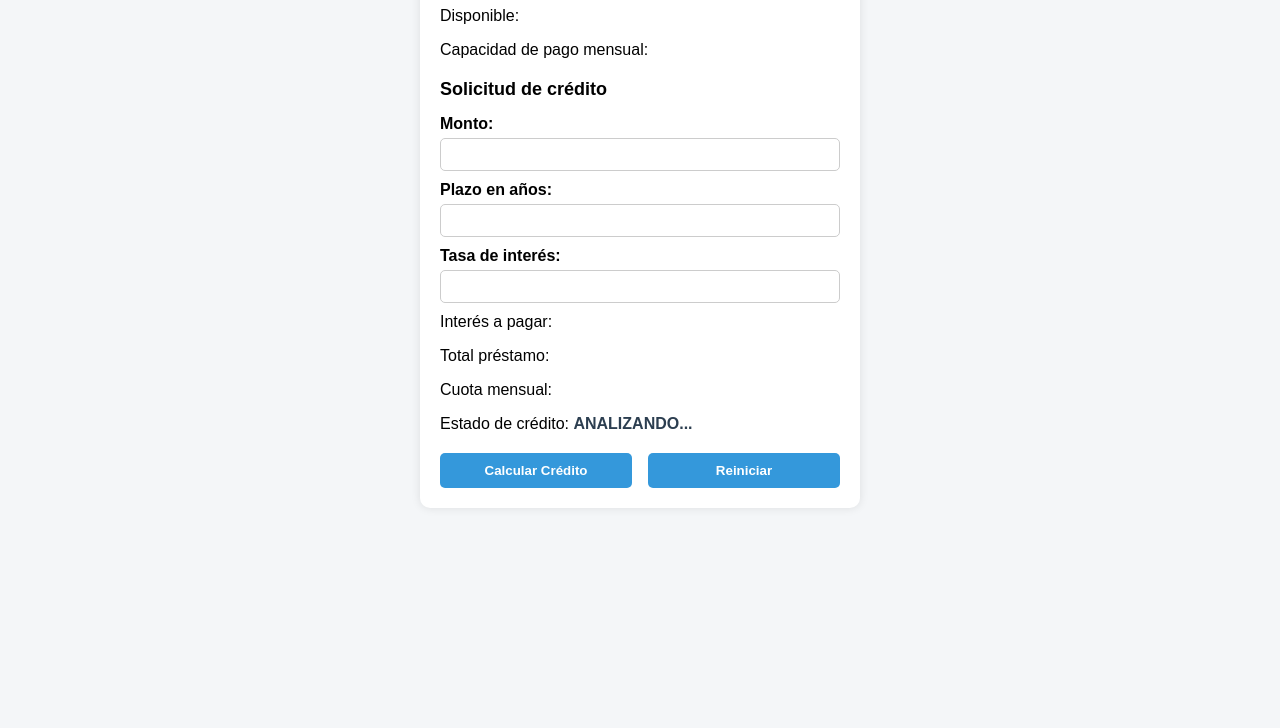
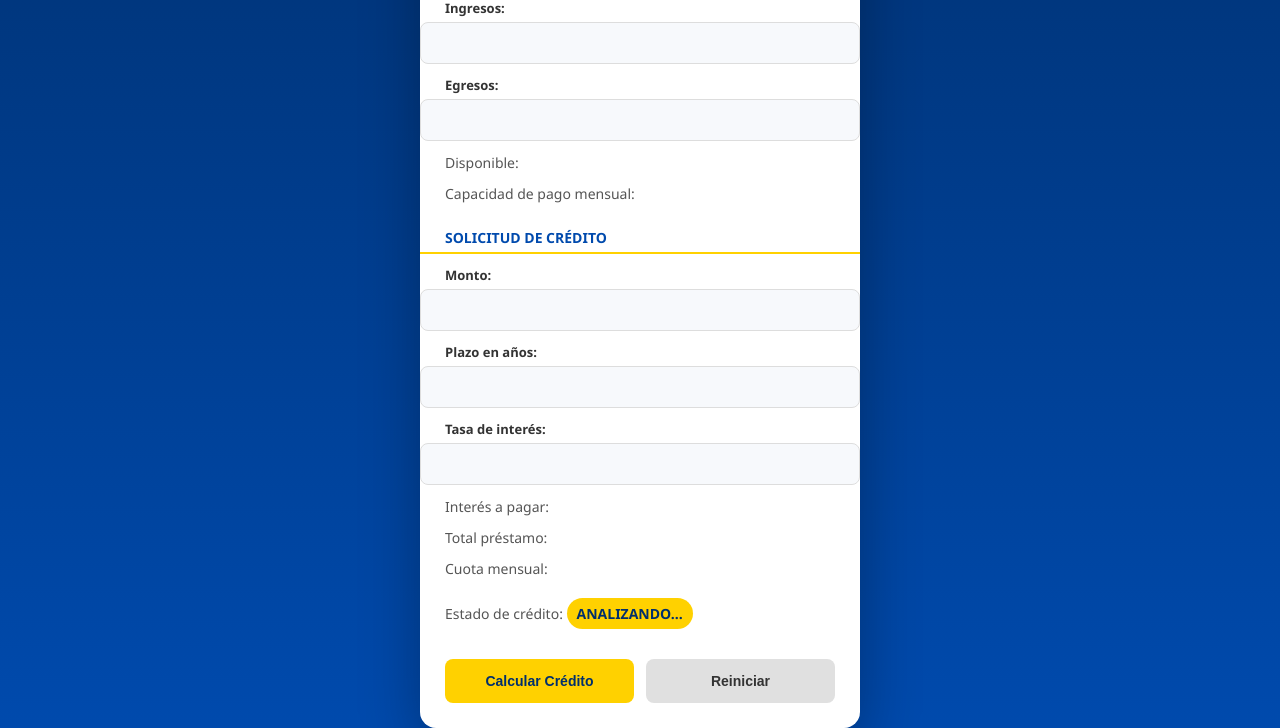
Before and after one commit to freslyA/simulador_credito, a plain HTML site: page simulador/simulador.html in a window 1280 px wide. Shown: the part 299-1027 px from the top of the page. Before the commit the page ends 847 px from the top, so only its background shows below. Drawn offline with Linux system fonts and the light colour scheme.

Commit message:
los cambios utilizando ia funciona correctamente

```diff
--- a/simulador/simulador.css
+++ b/simulador/simulador.css
@@ -1,70 +1,159 @@
-body {
-    font-family: Arial, sans-serif;
-    background-color: #f4f6f8;
+/* RESET */
+* {
     margin: 0;
     padding: 0;
+    box-sizing: border-box;
 }
 
-.container {
-    width: 400px;
-    margin: 40px auto;
-    padding: 20px;
-    background-color: white;
-    border-radius: 10px;
-    box-shadow: 0 0 10px rgba(0,0,0,0.1);
+/* FONDO GLOBAL */
+body {
+    font-family: 'Segoe UI', sans-serif;
+    background: linear-gradient(180deg, #002f6c 0%, #004aad 100%);
+    min-height: 100vh;
+    display: flex;
+    align-items: center;
+    justify-content: center;
 }
 
+/* TARJETA PRINCIPAL */
+.container {
+    width: 440px;
+    background: #ffffff;
+    border-radius: 16px;
+    overflow: hidden;
+    box-shadow: 0 20px 60px rgba(0,0,0,0.3);
+}
+
+/* HEADER TIPO BANCO */
+.container::before {
+    content: "Banco Pichincha";
+    display: block;
+    background: #002f6c;
+    color: white;
+    text-align: center;
+    font-weight: bold;
+    padding: 18px;
+    font-size: 18px;
+    letter-spacing: 1px;
+}
+
+/* CONTENIDO INTERNO */
+.container > * {
+    padding-left: 25px;
+    padding-right: 25px;
+}
+
+/* TÍTULO */
 h1 {
     text-align: center;
-    margin-bottom: 20px;
+    margin: 20px 0;
+    color: #002f6c;
+    font-size: 22px;
 }
 
+/* SECCIONES */
 h2 {
-    margin-top: 20px;
-    font-size: 18px;
+    margin-top: 25px;
+    font-size: 14px;
+    color: #004aad;
+    text-transform: uppercase;
+    border-bottom: 2px solid #ffd100;
+    padding-bottom: 5px;
 }
 
+/* LABELS */
 label {
     display: block;
-    margin-top: 10px;
+    margin-top: 12px;
+    font-weight: 600;
+    font-size: 13px;
+    color: #333;
+}
+
+/* INPUTS */
+input {
+    width: 100%;
+    padding: 12px;
+    margin-top: 5px;
+    border-radius: 8px;
+    border: 1px solid #ddd;
+    background: #f7f9fc;
+    transition: 0.3s;
+    font-size: 14px;
+}
+
+input:focus {
+    border-color: #004aad;
+    background: #ffffff;
+    box-shadow: 0 0 6px rgba(0,74,173,0.3);
+    outline: none;
+}
+
+/* RESULTADOS */
+p {
+    margin-top: 12px;
+    font-size: 14px;
+    color: #555;
+}
+
+/* VALORES */
+span {
+    font-weight: bold;
+    color: #002f6c;
+}
+
+/* ESTADO */
+#spnEstadoCredito {
+    display: inline-block;
+    margin-top: 8px;
+    padding: 6px 10px;
+    border-radius: 20px;
+    background: #ffd100;
+    color: #002f6c;
     font-weight: bold;
 }
 
-input {
-    width: 100%;
-    padding: 8px;
-    margin-top: 5px;
-    border-radius: 5px;
-    border: 1px solid #ccc;
-    box-sizing: border-box;
+/* BOTONES */
+.buttons {
+    margin-top: 30px;
+    display: flex;
+    gap: 12px;
+    padding-bottom: 25px;
 }
 
-p {
-    margin-top: 10px;
+/* BOTÓN PRINCIPAL */
+button {
+    flex: 1;
+    padding: 14px;
+    border: none;
+    border-radius: 8px;
+    background: #ffd100;
+    color: #002f6c;
+    font-weight: bold;
+    font-size: 14px;
+    cursor: pointer;
+    transition: 0.3s;
 }
 
-span {
-    font-weight: bold;
-    color: #2c3e50;
+/* HOVER */
+button:hover {
+    transform: translateY(-2px);
+    box-shadow: 0 10px 20px rgba(0,0,0,0.2);
 }
 
-.buttons {
-    margin-top: 20px;
-    display: flex;
-    justify-content: space-between;
+/* BOTÓN SECUNDARIO */
+#btnReiniciar {
+    background: #e0e0e0;
+    color: #333;
 }
 
-button {
-    width: 48%;
-    padding: 10px;
-    border: none;
-    border-radius: 5px;
-    background-color: #3498db;
-    color: white;
-    font-weight: bold;
-    cursor: pointer;
+#btnReiniciar:hover {
+    background: #cfcfcf;
 }
 
-button:hover {
-    background-color: #2980b9;
+/* RESPONSIVE */
+@media (max-width: 480px) {
+    .container {
+        width: 95%;
+    }
 }
--- a/simulador/simulador.html
+++ b/simulador/simulador.html
@@ -12,6 +12,11 @@
 <body>
 
     <div class="container">
+
+        <div style="text-align:center; margin-bottom:15px;">
+            <img src="pichincha.jpg" alt="Banco" style="width:120px;">
+        </div>
+
         <h1>Simulador de Crédito</h1>
 
         <h2>Datos financieros</h2>
@@ -41,7 +46,7 @@
 
         <div class="buttons">
             <button id="btnCalcularCredito" onclick="calcular();">Calcular Crédito</button>
-            <button id="btnReiniciar">Reiniciar</button>
+            <button id="btnReiniciar" onclick="reiniciar();">Reiniciar</button>
         </div>
     </div>
 
--- a/simulador/simulador.js
+++ b/simulador/simulador.js
@@ -23,3 +23,16 @@ function calcular(){
         mostrarTexto("spnEstadoCredito","NO APROBADO")
     }
 }
+function reiniciar(){
+    borrarTexto("txtIngresos","")
+    borrarTexto("txtEgresos","")
+    mostrarTexto("spnDisponible","")
+    mostrarTexto("spnCapacidadPago","")
+    borrarTexto("txtMonto","")
+    borrarTexto("txtPlazo","")
+    borrarTexto("txtTasaInteres","")
+    mostrarTexto("spnInteresPagar","")
+    mostrarTexto("spnTotalPrestamo","")
+    mostrarTexto("spnCuotaMensual","")
+    mostrarTexto("spnEstadoCredito","ANALIZANDO...")
+}
--- a/simulador/utils.js
+++ b/simulador/utils.js
@@ -18,3 +18,7 @@ function recuperarNumeroEntero(texto){
     numeroEntero=parseInt(numero.value)
     return numeroEntero
 }
+function borrarTexto(texto){
+    let mostrar=document.getElementById(texto)
+    mostrar.value=""
+}
```
Also changed, not shown: simulador/pichincha.jpg (added), simulador/prompts.txt (added).
